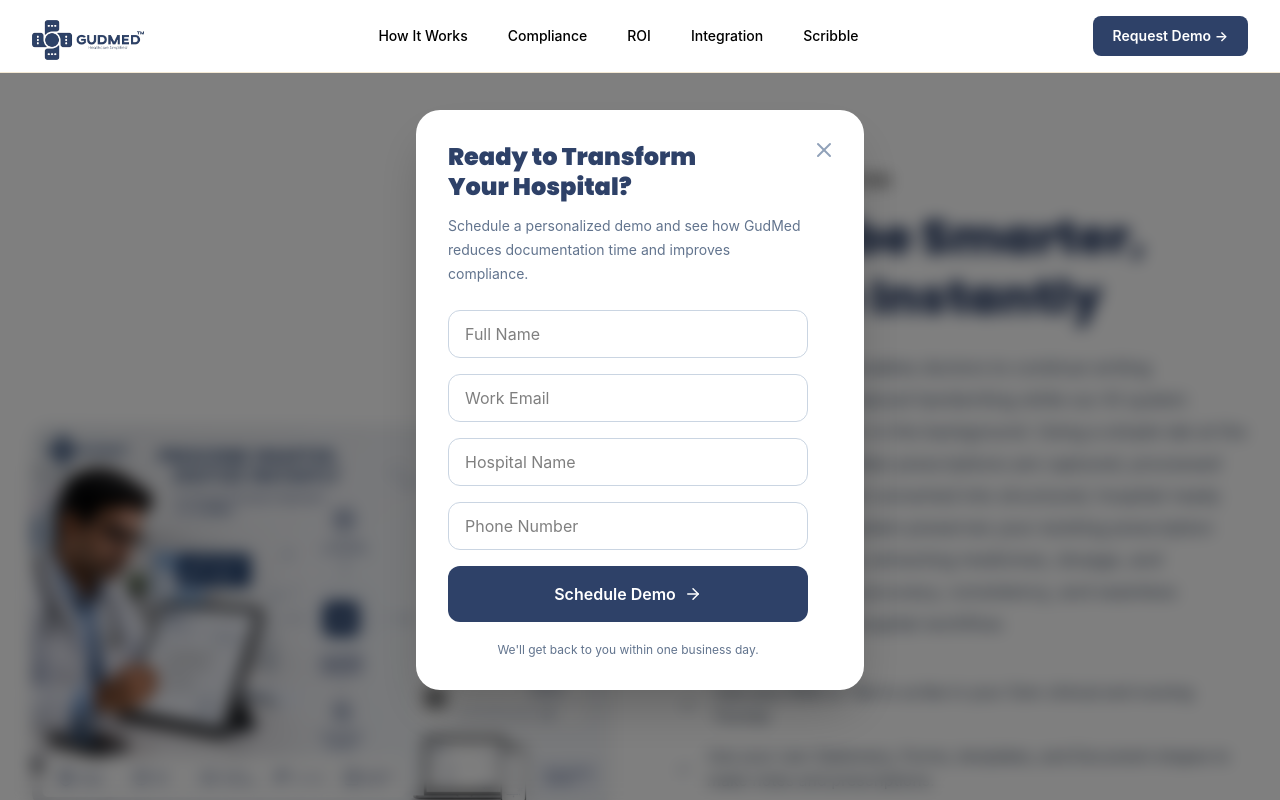
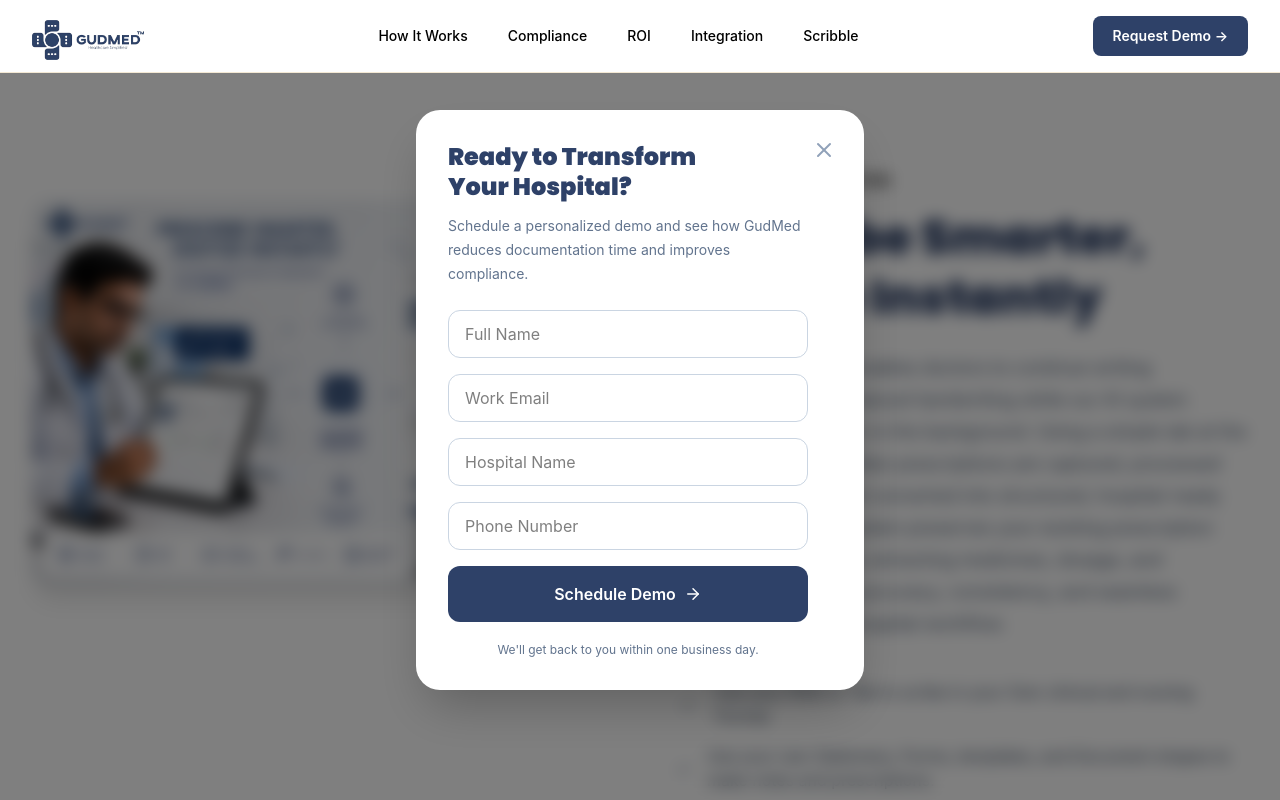
Before and after one commit to SachinGudMed/gudmed-India-discharge-summary, a React (Vite) app: page /scribble in a window 1280 px wide. Shown: the top 800 px of the page. Built offline with nearby package versions, Linux system fonts and the light colour scheme.

Commit message:
fix: scribble img

```diff
--- a/src/components/ScribbleSection.jsx
+++ b/src/components/ScribbleSection.jsx
@@ -4,9 +4,9 @@
   return (
     <section id="scribble" className="bg-white py-24">
       <div className="mx-auto max-w-7xl px-4 sm:px-6 lg:px-8">
-        <div className="grid grid-cols-1 gap-8 md:gap-16 items-center lg:grid-cols-2">
+        <div className="grid grid-cols-1 gap-8 md:gap-16 items-start lg:grid-cols-2">
           {/* Left - Image */}
-          <div className="flex justify-center">
+          <div className="flex justify-center mt-8">
             <img
               src={scribble}
               alt="GudMed Prescription Digitization"
```
Also changed, not shown: src/assets/Scribble.png, src/assets/Scribble_demo.png (added).
